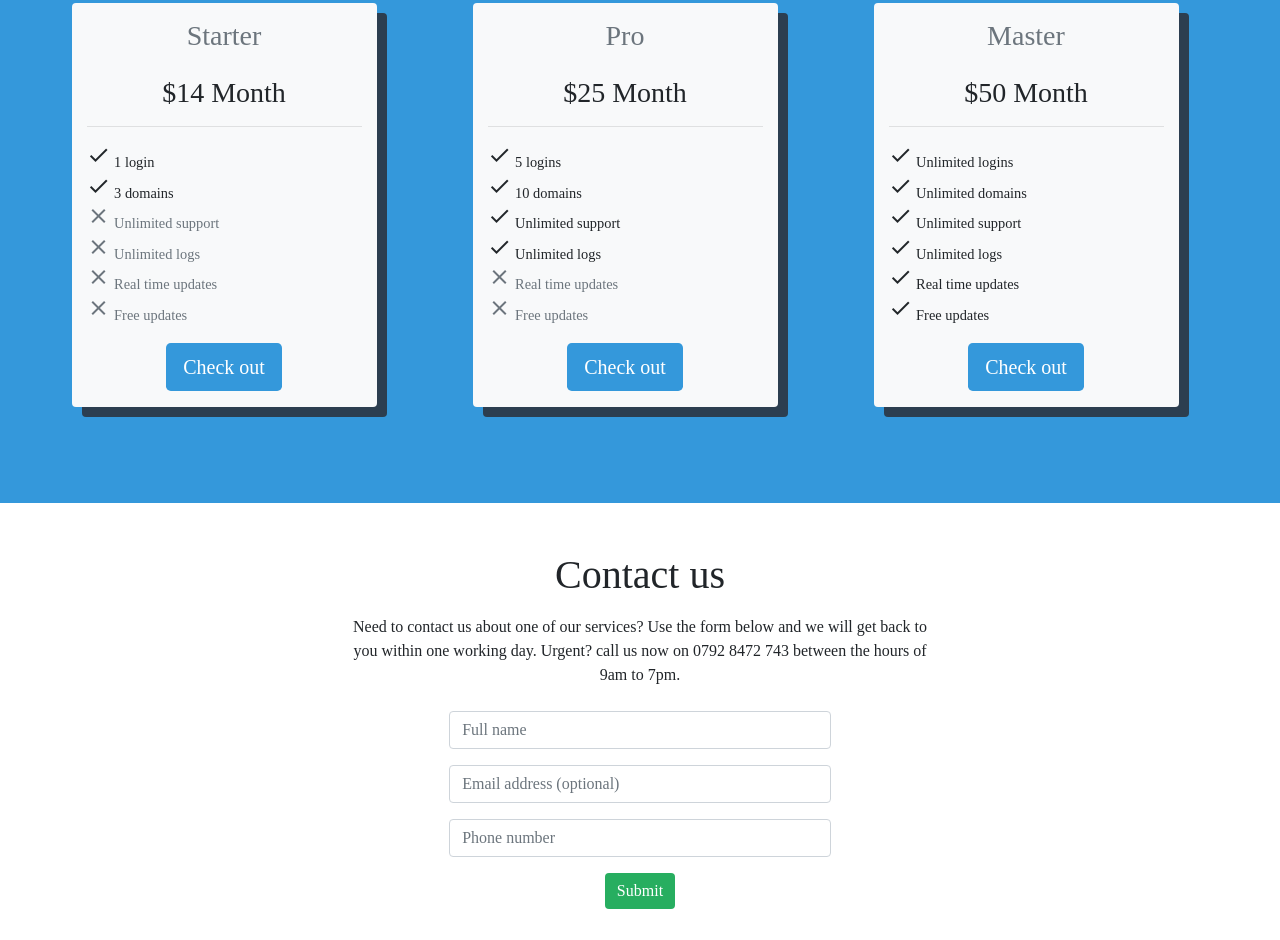
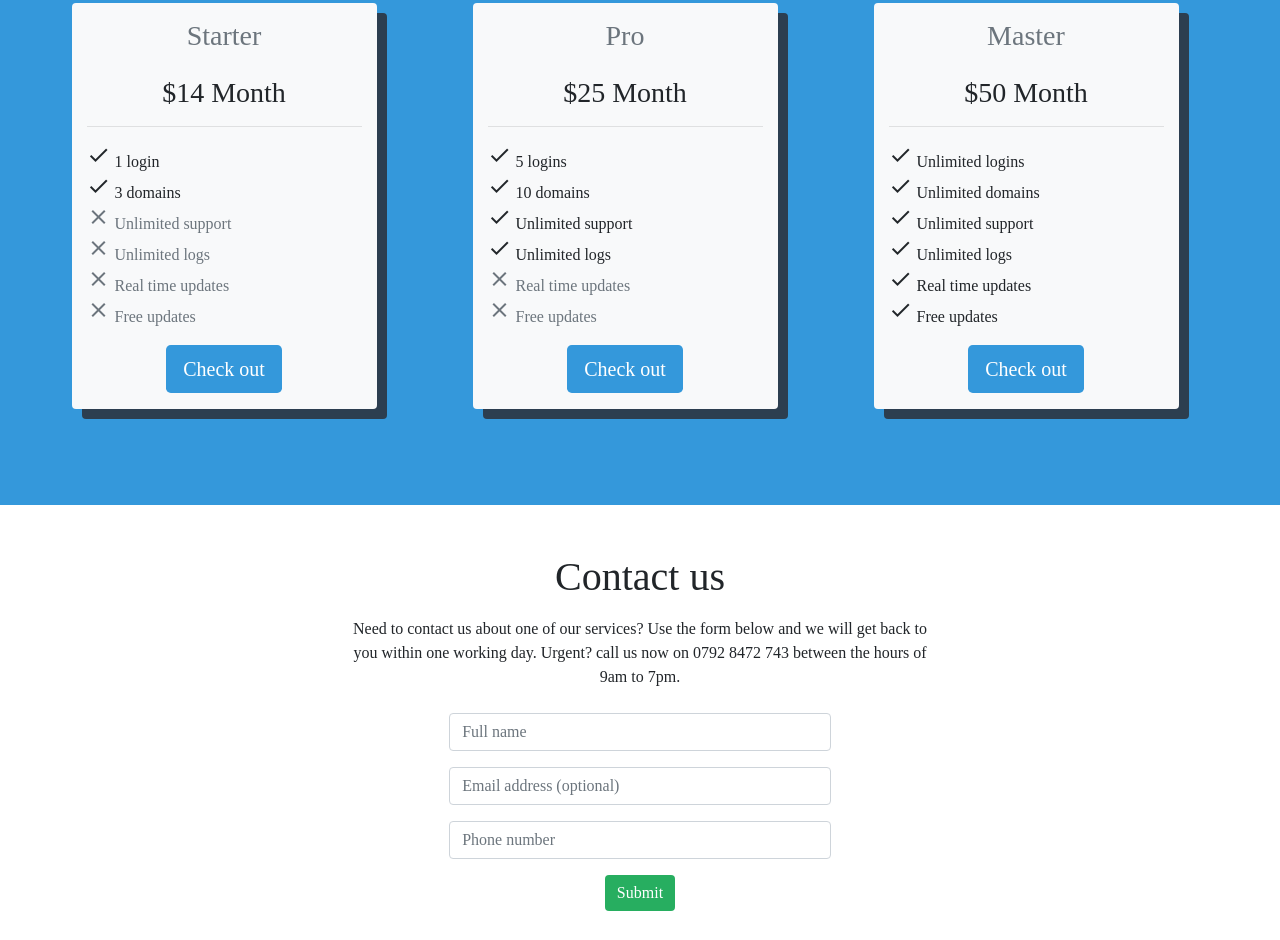
Before and after one commit to samstone1998/Services-template, a plain HTML site: page index.html in a window 1280 px wide. Shown: the part 1642-2582 px from the top of the page. Drawn offline with nearby package versions, Linux system fonts and the light colour scheme; a web font is replaced by a local one.

Commit message:
Update main.css

```diff
--- a/css/main.css
+++ b/css/main.css
@@ -44,7 +44,7 @@
   box-shadow: 10px 10px #2c3e50;
 }
 
-.price-box ul{
+.price-box ul li a{
   font-size: 0.9em;
 }
 
```
